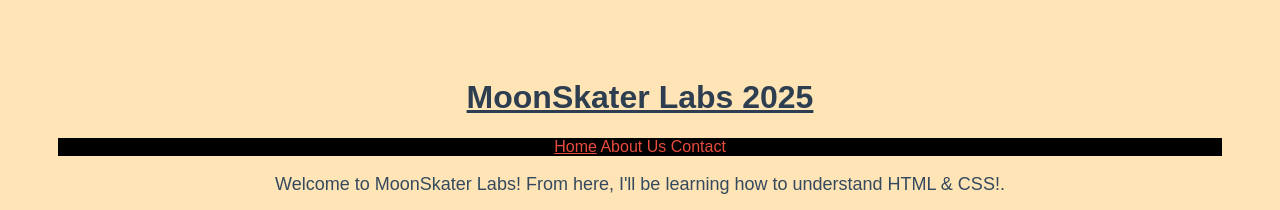
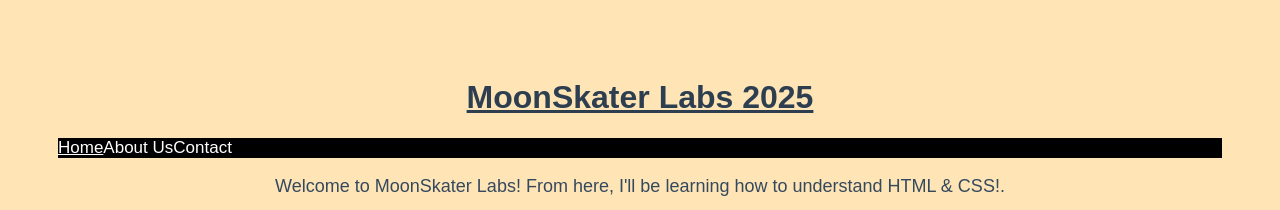
Before and after one commit to MoonSkaterC/my-first-website, a plain HTML site: page index.html in a window 1280 px wide. Shown: the top 210 px of the page. Drawn offline with Linux system fonts and the light colour scheme.

Commit message:
Update style.css

```diff
--- a/style.css
+++ b/style.css
@@ -11,6 +11,15 @@ background-color: black;
 overflow: hidden;
 }
 
+/* Style the links inside the navigation bar  */
+.topnav a {
+  float: left;
+  color: white;
+  text-align: center;
+  padding: 14px 16px:
+text-decoration: none;
+font-size: 17px;
+}
 
 h1 {
   color: #2c3e50;
```
